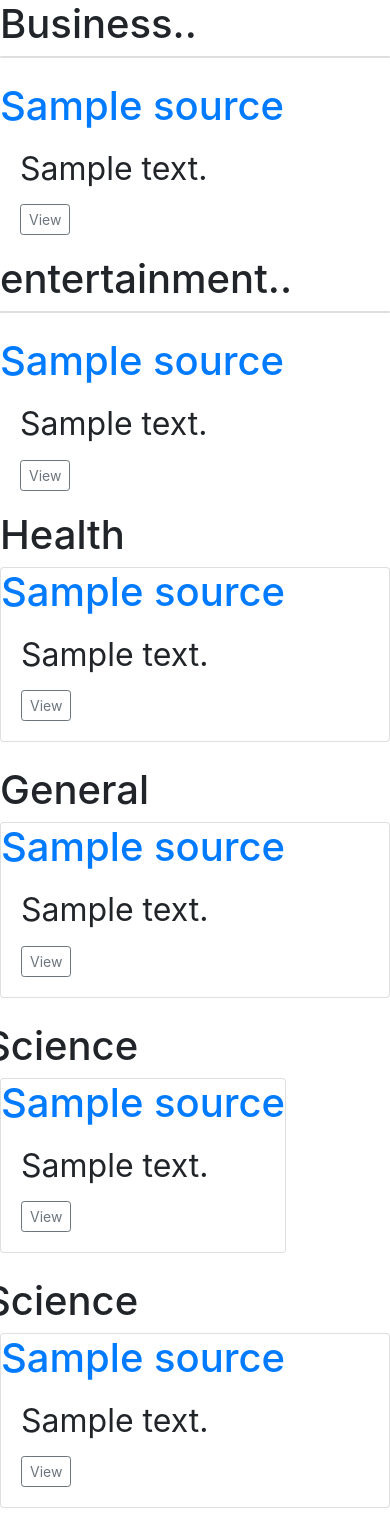
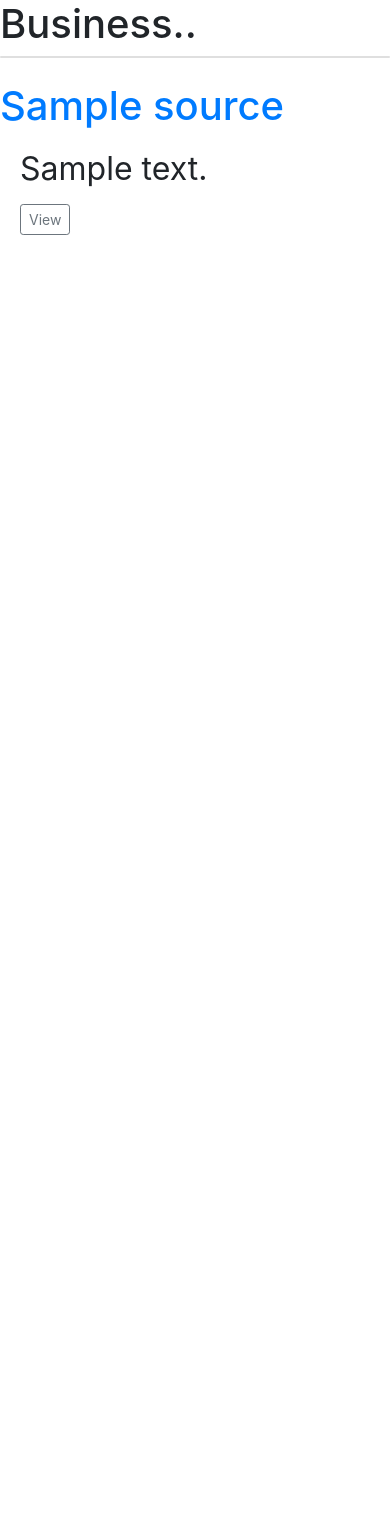
Before and after one commit to lucasLB7/The_news_app, a Flask app: template app/templates/index.html in a window 390 px wide. Shown: the part 112-1652 px from the top of the page. After the commit the page ends 347 px from the top, so only its background shows below. Run offline with Flask 2, Linux system fonts and the light colour scheme; the template is opened without the code that fills it: most values are stand-ins (such as "Sample title", 1, 10 or a date in 2020); some libraries are stand-ins or nearby versions.

Commit message:
To apply to all items in index.html"

```diff
--- a/app/templates/index.html
+++ b/app/templates/index.html
@@ -28,114 +28,6 @@
   </div>
 
 
-  <div class="col-md-6">
-      <h1>entertainment..</h1>
-      <div>
-      {% for source in entertainment %}
-      <div class="card mb-4 box-shadow"></div>
-          <a href="/articles/{{source.id}}">{{source.name}}</a>
-        <div class="card-body">
-          <p class="card-text small"> {{source.description}}</p>
-          <div class="d-flex justify-content-between align-items-center">
-            <div class="btn-group">
-              <button type="button" class="btn btn-sm btn-outline-secondary">View</button>
-            </div>
-          </div>
-        </div>
-        {% endfor %}
-      </div>
-      </div>
-
-</div>
-
-
-
-
-
-<div class="row">
-    <div class="col md-6">
-  <h1>Health</h1>
-  <div>
-  {% for source in health %}
-
-      <div class="card mb-4 box-shadow">
-          <a href="/articles/{{source.id}}">{{source.name}}</a>
-        <div class="card-body">
-          <p class="card-text small"> {{source.description}}</p>
-          <div class="d-flex justify-content-between align-items-center">
-            <div class="btn-group">
-              <button type="button" class="btn btn-sm btn-outline-secondary">View</button>
-            </div>
-          </div>
-        </div>
-      </div>
-    </div>
-    {% endfor %}
-    </div>
-
-  <div class="col-md-6">
-  <h1>General</h1>
-  <div>
-  {% for source in general %}
-  <div class="card mb-4 box-shadow">
-    <a href="/articles/{{source.id}}">{{source.name}}</a>
-  <div class="card-body">
-    <p class="card-text small"> {{source.description}}</p>
-    <div class="d-flex justify-content-between align-items-center">
-      <div class="btn-group">
-        <button type="button" class="btn btn-sm btn-outline-secondary">View</button>
-      </div>
-    </div>
-  </div>
-  </div>
-  </div>
-  {% endfor %}
-</div>
-
-</div>
-
-
-<div class="row">
-
-
-  <h1>Science</h1>
-  <div>
-  {% for source in science %}
-  <div class="col-md-4">
-  <div class="card mb-4 box-shadow">
-      <a href="/articles/{{source.id}}">{{source.name}}</a>
-    <div class="card-body">
-      <p class="card-text small"> {{source.description}}</p>
-      <div class="d-flex justify-content-between align-items-center">
-        <div class="btn-group">
-          <button type="button" class="btn btn-sm btn-outline-secondary">View</button>
-        </div>
-      </div>
-    </div>
-  </div>
-  </div>
-  {% endfor %}
-</div>
-
-
-  <h1>Science</h1>
-  {% for source in science %}
-  <div class="col-md-4">
-  <div class="card mb-4 box-shadow">
-      <a href="/articles/{{source.id}}">{{source.name}}</a>
-    <div class="card-body">
-      <p class="card-text small"> {{source.description}}</p>
-      <div class="d-flex justify-content-between align-items-center">
-        <div class="btn-group">
-          <button type="button" class="btn btn-sm btn-outline-secondary">View</button>
-        </div>
-      </div>
-    </div>
-  </div>
-  </div>
-  {% endfor %}
-
-</div>
 
 
 
```
